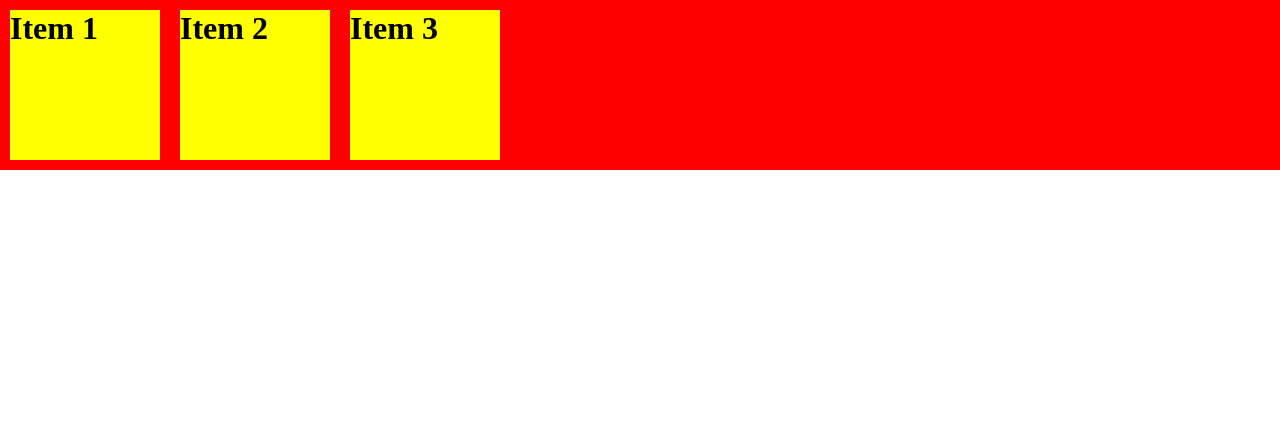
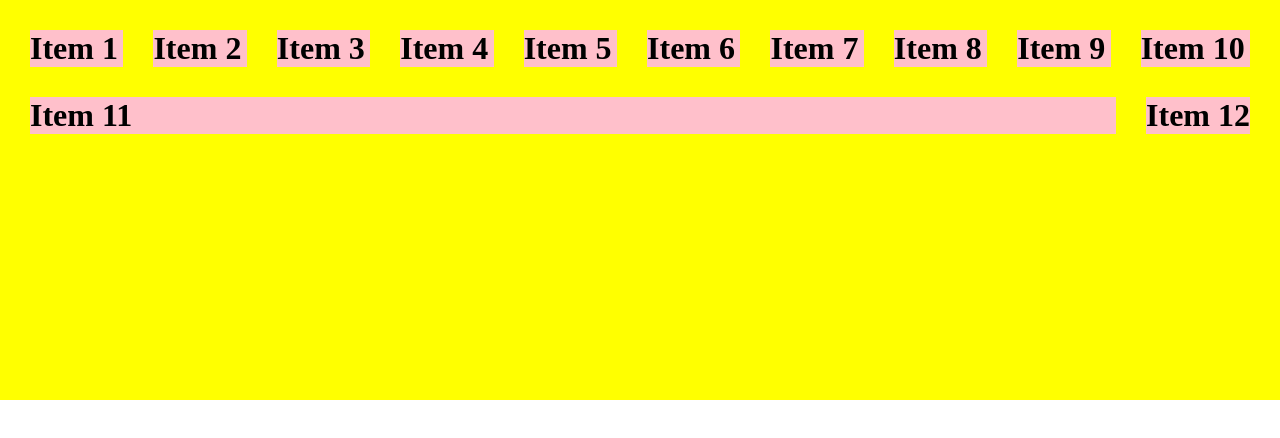
Before and after one commit to brendonrodriguesdev/CSS-Flexbox-Grid, a plain HTML site: page index.html in a window 1280 px wide. Drawn offline with Linux system fonts and the light colour scheme.

Commit message:
aulas terminadas

```diff
--- a/index.html
+++ b/index.html
@@ -21,6 +21,42 @@
         <div class="flex-item">
             <h1>Item 3</h1>
         </div>
+
+        <div class="flex-item">
+            <h1>Item 4</h1>
+        </div>
+
+        <div class="flex-item">
+            <h1>Item 5</h1>
+        </div>
+
+        <div class="flex-item">
+            <h1>Item 6</h1>
+        </div>
+
+        <div class="flex-item">
+            <h1>Item 7</h1>
+        </div>
+
+        <div class="flex-item">
+            <h1>Item 8</h1>
+        </div>
+
+        <div class="flex-item">
+            <h1>Item 9</h1>
+        </div>
+
+        <div class="flex-item">
+            <h1>Item 10</h1>
+        </div>
+
+        <div class="flex-item">
+            <h1>Item 11</h1>
+        </div>
+
+        <div class="flex-item">
+            <h1>Item 12</h1>
+        </div>
     </div>
 </body>
 </html>
--- a/style.css
+++ b/style.css
@@ -5,14 +5,38 @@
 }
 
 .flex-container {
-    background-color: red;
+    background-color: yellow;
     display: flex;
-    flex-direction: row;
+    /*flex-direction: row;*/ /*Eixo principal*/
+    justify-content: flex-start; /*Eixo principal = main-axis */
+    align-items: start; /*eixo transversal = cross-axis*/
+    /* flex-wrap: wrap; */
+    gap: 30px;
+    padding: 30px;
+    flex-flow: row wrap; /* abreviação para o flex-direction e o flex-wrap*/
+    height: 50vh;
+
+    align-content: flex-start;
 }
 
 .flex-item {
-    width: 150px;
-    height: 150px;
-    background-color: yellow;
-    margin: 10px;
+    background-color: pink;
+    flex-grow: 1;
+    flex-shrink: 1;
 }
+
+.flex-item:nth-child(1) {
+    /* sddfdfd */
+}
+
+.flex-item:nth-child(2) {
+    /* sgfgss */
+}
+
+.flex-item:nth-child(3) {
+    /* dsfdfd */
+}
+
+.flex-item:last-child {
+    flex-grow: 0;
+}
```
